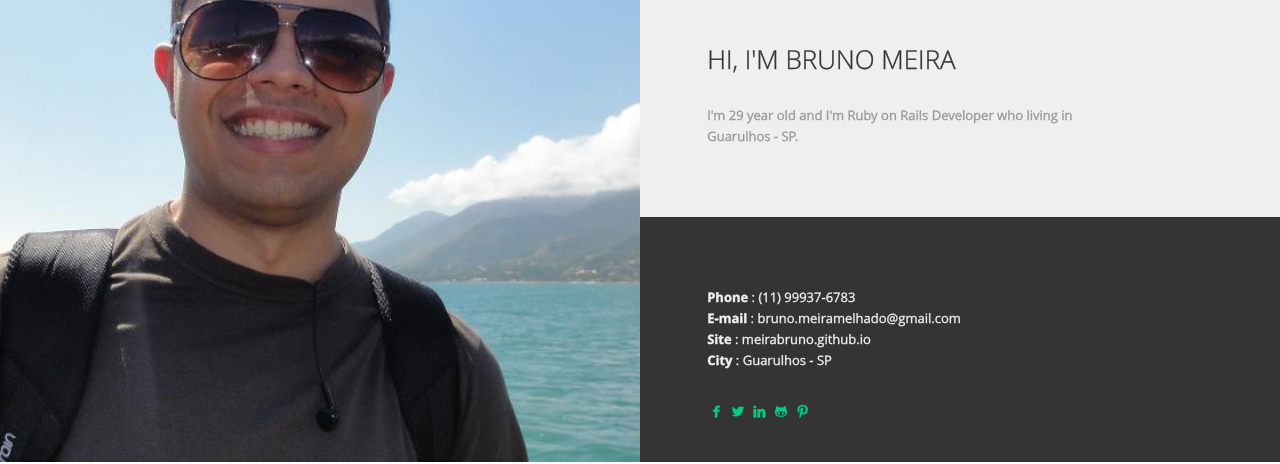
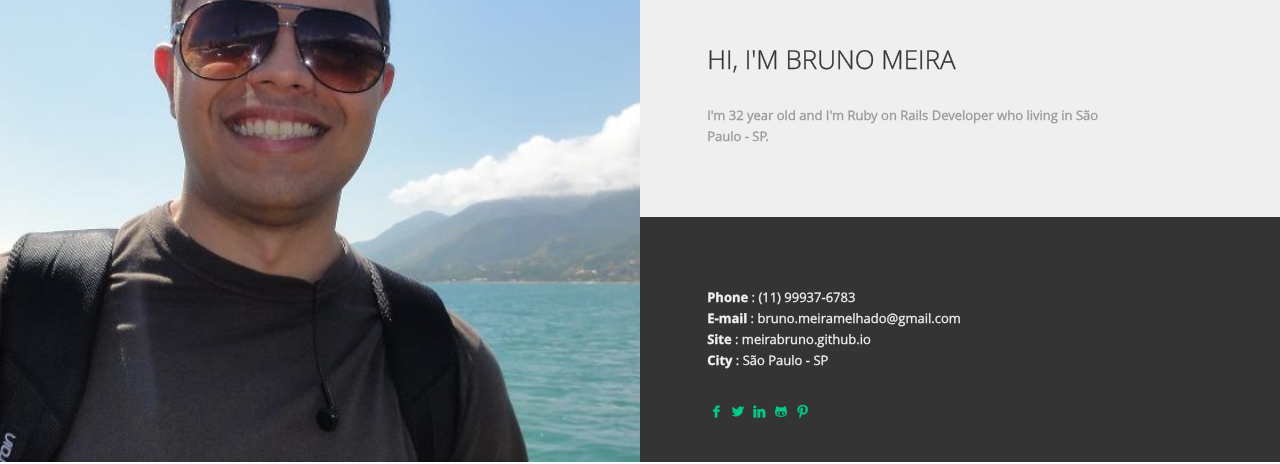
Before and after one commit to meirabruno/meirabruno.github.io, a Jekyll site: the page built from index.html, in a window 1280 px wide and 900 px high. Shown: the part 223-687 px from the top of the window. Built offline with Jekyll 4.4.1, drawn with Linux system fonts in a browser that asks for light colours; Markdown is read by kramdown in place of the engine named in the settings.

Commit message:
Update about.html

```diff
--- a/_includes/about.html
+++ b/_includes/about.html
@@ -14,7 +14,7 @@
         </div>
         <div class="aboutIntro">
           <h1>Hi, I'm Bruno Meira</h1>
-          <p>I'm 29 year old and I'm Ruby on Rails Developer who living in Guarulhos - SP.</p>
+          <p>I'm 32 year old and I'm Ruby on Rails Developer who living in São Paulo - SP.</p>
         </div>
       </div>
     </div>
@@ -27,7 +27,7 @@
             <li><span>Phone</span> : (11) 99937-6783</li>
             <li><span>E-mail</span> : bruno.meiramelhado@gmail.com</li>
             <li><span>Site</span> : <a href="http://meirabruno.github.io">meirabruno.github.io</a></li>
-            <li><span>City</span> : Guarulhos - SP</li>
+            <li><span>City</span> : São Paulo - SP</li>
           </ul>
         </div>
         <div class="aboutSocial">
```
